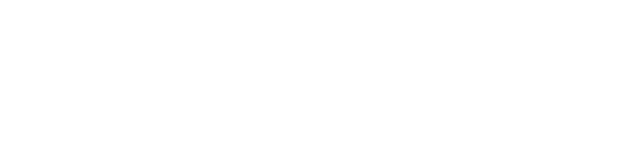
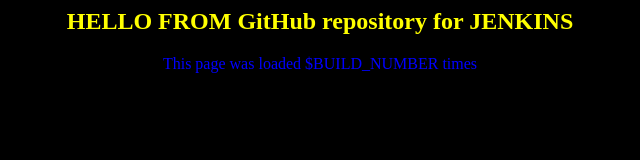
Before and after one commit to ninxoogleh/app-for-jenkins, a plain HTML site: page index.html in a window 1280 px wide. Shown: the whole page, without its empty margins (320-960 px from the left). Drawn offline with Linux system fonts and the light colour scheme.

Commit message:
second commit

```diff
--- a/index.html
+++ b/index.html
@@ -1,2 +1,8 @@
 <html>
+	<body bgcolor=black>
+    		<center>
+        		<h2><font color=yellow>HELLO FROM GitHub repository for JENKINS</font></h2>
+        		<font color=blue>This page was loaded $BUILD_NUMBER times</font>
+        	</center>
+	</body>
 </html>
```
